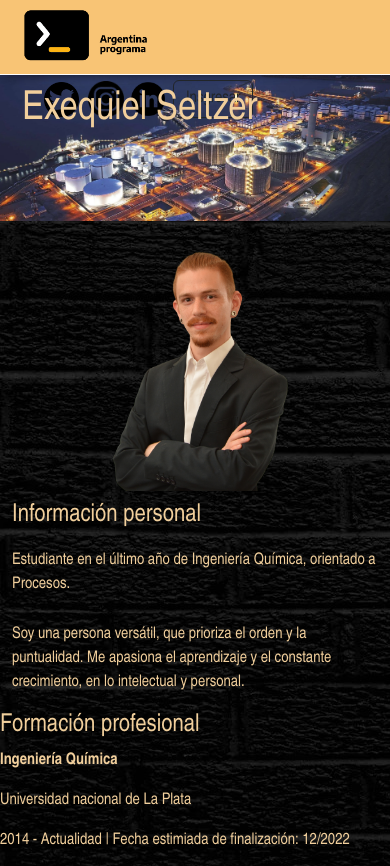
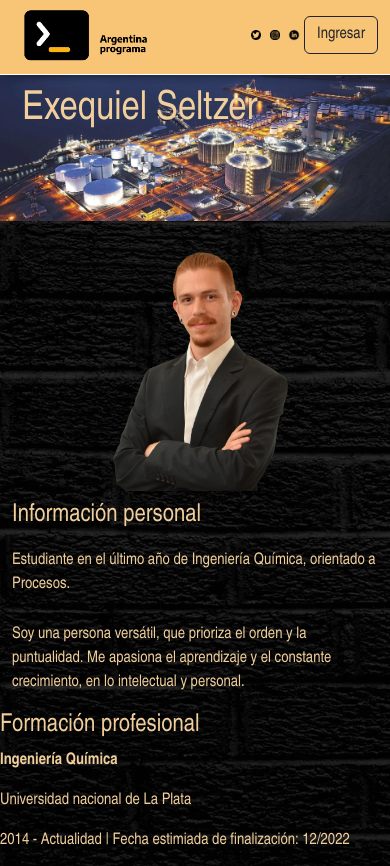
Before and after one commit to ExequielSeltzer/Reposirorio-AP, a plain HTML site: page Index.html in a window 390 px wide. Shown: the top 866 px of the page. Drawn offline with nearby package versions, Linux system fonts and the light colour scheme.

Commit message:
Mejora en el responsive

```diff
--- a/CSS/style.css
+++ b/CSS/style.css
@@ -38,6 +38,33 @@ body {
 .Logo-Linkedin {
   height: 42px;
   width: auto;
+}
+
+@media (max-width: 450px) {
+  .Logo-Twitter {
+    height: 10px;
+    width: auto;
+    padding-right: 5px;
+  }
+
+  .Logo-Instagram {
+    height: 10px;
+    width: auto;
+  }
+
+  .Logo-Linkedin {
+    height: 13px;
+    width: auto;
+    padding-left: 5px;
+    padding-bottom: 1px;
+  }
+
+  #Boton-login {
+    color: black;
+    border-color: black;
+    border-width: 2px;
+    height: 13px;
+  }
 }
 
 li {
--- a/Index.html
+++ b/Index.html
@@ -34,7 +34,7 @@
           <a href="https://www.linkedin.com/in/exequiel-seltzer/"><img class="Logo-Linkedin" src="Imágenes\Logo-Linkedin.png"/></a>
       </il>
       <il>
-        <button type="button" class="btn btn-outline-dark">Insgresar</button>
+        <button type="button" class="btn btn-outline-dark">Ingresar</button>
       </il>
       </ul>
     </div>
```
